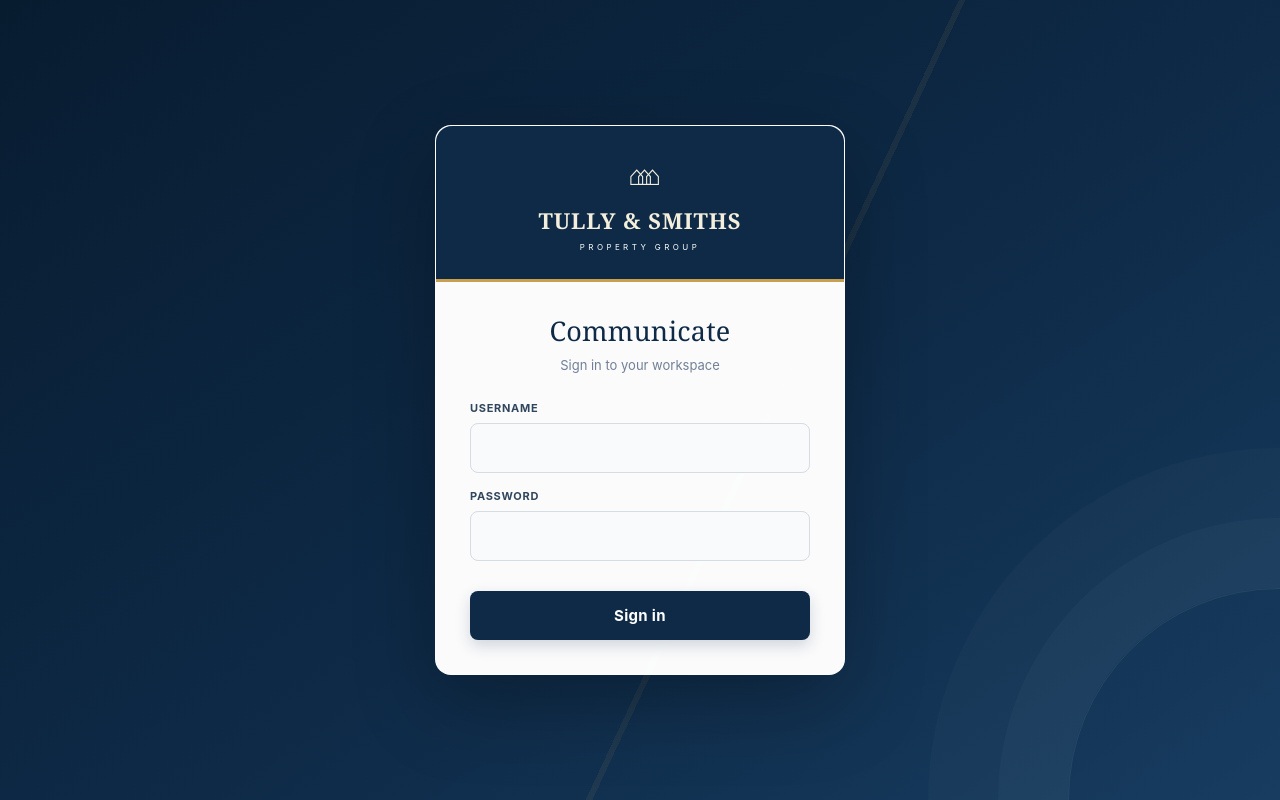
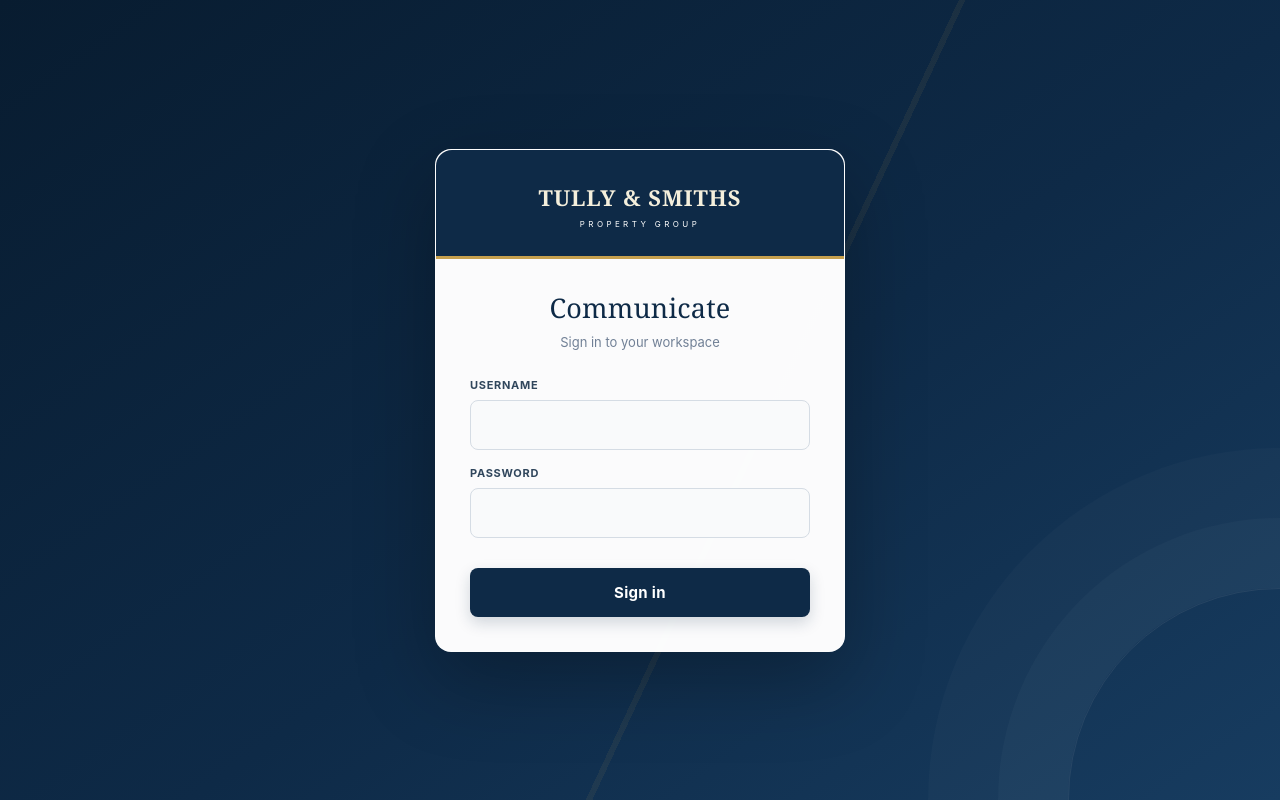
Before and after one commit to dhuxley857-prog/Communicate, a React (Vite) app: page / in a window 1280 px wide. Built offline with nearby package versions, Linux system fonts and the light colour scheme.

Commit message:
Remove house mark from login page

```diff
--- a/src/style.css
+++ b/src/style.css
@@ -60,7 +60,7 @@ header b{color:inherit}
 .login-page:after{content:"";position:absolute;width:420px;height:420px;border:1px solid rgba(244,239,220,.08);border-radius:50%;right:-210px;bottom:-210px;box-shadow:0 0 0 70px rgba(244,239,220,.025),0 0 0 140px rgba(244,239,220,.018);pointer-events:none}
 .login-card{position:relative;z-index:1;width:min(100%,410px);padding:0 34px 34px;border-radius:16px;background:rgba(255,255,255,.985);box-shadow:0 28px 80px rgba(0,0,0,.28);border:1px solid rgba(255,255,255,.35)}
 .login-brand{margin:0 -34px 30px;padding:32px 24px 27px;border-radius:16px 16px 0 0;background:#0e2a47;border-bottom:3px solid #c6a04e}
-.login-brand:before{content:"⌂⌂⌂";display:block;width:58px;margin:0 auto 13px;color:#f4efdc;font-size:28px;letter-spacing:-9px;overflow:hidden}
+.login-brand:before{content:none;display:none}
 .login-brand strong{font-size:22px;color:#f4efdc;letter-spacing:.9px}.login-brand small{font-size:8px;letter-spacing:3.4px}
 .login-card h1{text-align:center;font-family:Georgia,serif;font-size:27px;font-weight:500;letter-spacing:.2px}
 .login-card>p{text-align:center;margin:8px 0 28px;color:#718096;font-size:13px}
```
